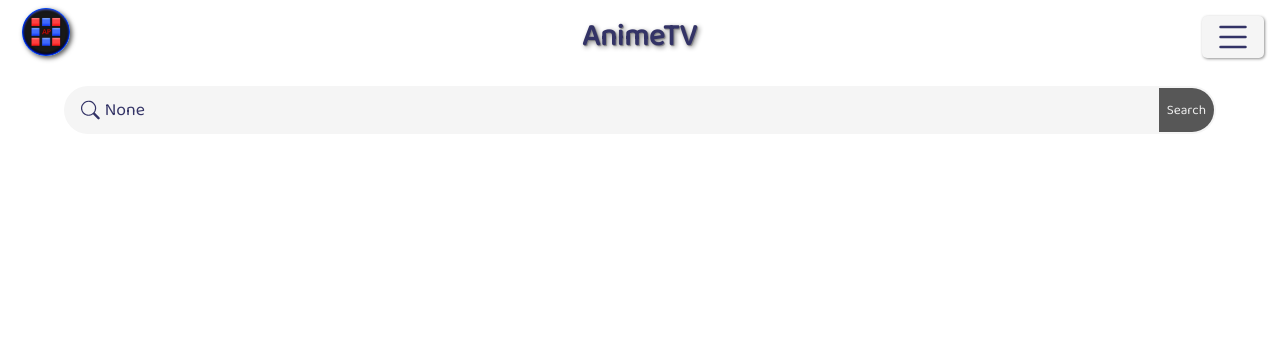
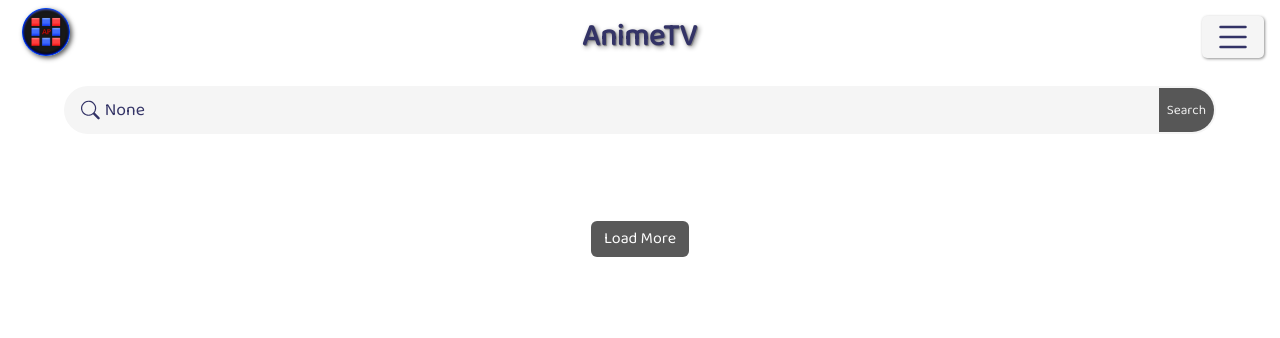
Before and after one commit to codewithap/animeTV-V2, a Flask app: page /search in a window 1280 px wide. Shown: the top 338 px of the page. Run offline with Flask 2, Linux system fonts and the light colour scheme.

Commit message:
Add files via upload

```diff
--- a/templates/search.html
+++ b/templates/search.html
@@ -8,6 +8,27 @@
     box-shadow: 0.3px 0.3px 1px #6F6F6F, 0.2px 0.2px 1px  #595959;
 }
 
+#btn{
+    display: block;
+}
+
+#loadMore{
+    display: block;
+    margin: auto;
+    padding: 5px 13px;
+    font-size: 1rem;
+    background-color: #595959;
+    color: #fff;
+    border: none;
+    border-radius: 6px;
+}
+
+#loadMore:hover{
+    background-color: #313131;
+    box-shadow: 1px 1px 10px #31313175;
+    transition: 0.4s;
+}
+
 </style>
 
 <div class="topAnimes">
@@ -15,8 +36,13 @@
     <div class="cards" id="Sresult">
 
     </div>
+<br><br>
+    <div id="btn">
+        <button id="loadMore" onclick="loadAnime()">Load More</button>
+    </div>
+</div>
 
-</div>
+<br><br>
 
 
 
@@ -36,11 +62,11 @@
     }
 
     function sResult(data){
-    let animArr = data["results"]
-    for(let i = 0;i<animArr.length;i++){
-        sresult.innerHTML += template(animArr[i]["title"],animArr[i]["url"],animArr[i]["image_url"])
-        last_page = data["last_page"]
-    }
+        let animArr = data["results"]
+        for(let i = 0;i<animArr.length;i++){
+            sresult.innerHTML += template(animArr[i]["title"],animArr[i]["url"],animArr[i]["image_url"])
+        }
+        last_page = data["last_page"];
     }
 
     function template(title,url,imgUrl){
@@ -55,8 +81,18 @@
         </div>
     `
     }
+    sessionStorage.setItem("page", 2);
+    search(base_url,1,query)
 
-    search(base_url,1,query)
+    function loadAnime(){
+        page = sessionStorage.getItem("page");
+        search(base_url,page,query);
+        sessionStorage.removeItem('image');
+        sessionStorage.setItem("page",Number(page)+1);
+        if (Number(page) == last_page) {
+            document.querySelector("#loadMore").style.display = "none";
+        }
+    }
 
 </script>
 {% endblock %}
```
